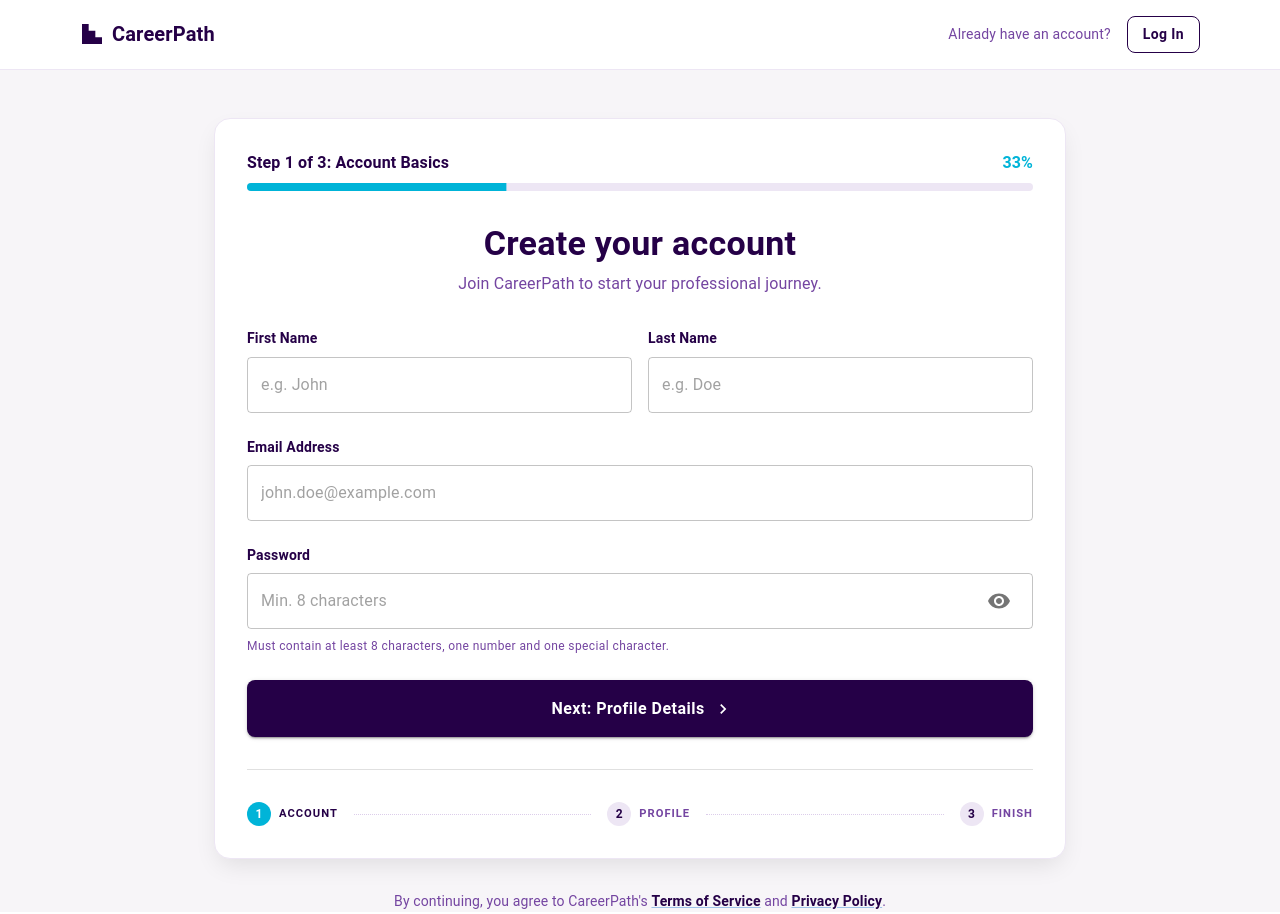
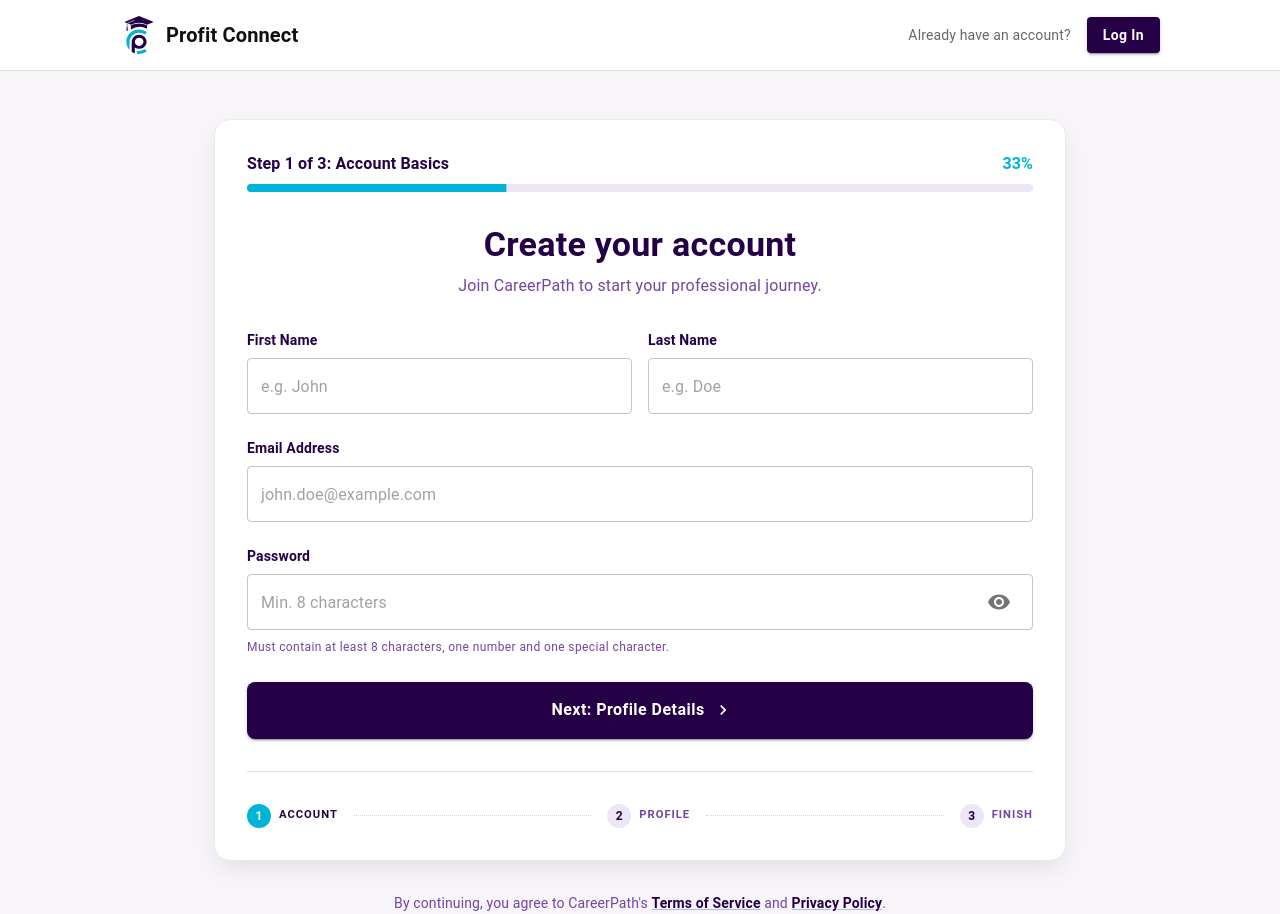
Before and after one commit to mohammad20032004/profit-connect-frontend, a Next.js app: page /sing-up in a window 1280 px wide. Built offline with nearby package versions, Linux system fonts and the light colour scheme.

Commit message:
تعديلات المفروض انها صحيحة

```diff
--- a/src/app/layout.js
+++ b/src/app/layout.js
@@ -1,37 +1,23 @@
+import Header from "@/components/layout/Header";
+import StoreProvider from '@/components/StoreProvider';
 import localFont from "next/font/local";
 import "./globals.css";
-// ThemeRegistry ensures Emotion styles generated on the server are flushed into the HTML
-import ThemeRegistry from '@/components/ThemeRegistry/ThemeRegistry';
-// Header is a client component
-import Header from "@/components/layout/Header";
 
-const dubai = localFont({
-  src: [
-    { path: "../../public/Fonts_Dubai/Dubai-Light.ttf", weight: "300" },
-    { path: "../../public/Fonts_Dubai/Dubai-Regular.ttf", weight: "400" },
-    { path: "../../public/Fonts_Dubai/Dubai-Medium.ttf", weight: "500" },
-    { path: "../../public/Fonts_Dubai/Dubai-Bold.ttf", weight: "700" },
-  ],
-  variable: "--font-dubai",
-  display: "swap",
-});
+
 export const metadata = {
   title: "Profit Connect",
   icons: "/logo/logo.svg",
   description: "A professional networking platform to connect, share, and grow your career.",
 };
 
-
-export default function RootLayout({ children }) {
+export default async function LocaleLayout({ children }) {
   return (
-    <html lang="en" className={dubai.variable}>
-      <body className={dubai.className}>
-        <ThemeRegistry>
-                      <Header />
-
-
-          {children}
-        </ThemeRegistry>
+    <html>
+      <body>
+        <StoreProvider>
+            <Header />
+            {children}
+        </StoreProvider>
       </body>
     </html>
   );
--- /dev/null
+++ b/src/components/StoreProvider.js
@@ -0,0 +1,7 @@
+"use client";
+import { Provider } from "react-redux";
+import { store } from "@/lib/features/store";
+
+export default function StoreProvider({ children }) {
+  return <Provider store={store}>{children}</Provider>;
+}
--- /dev/null
+++ b/src/components/forms/singUp/SingupHeader.jsx
@@ -0,0 +1,39 @@
+import React from 'react'
+import { Box, Typography, Stack , Button} from '@mui/material';
+import Image from 'next/image';
+export default function SingupHeader() {
+
+const themeColors = {
+  primary: "#250047",
+  accentCyan: "#00B4D8",
+  bgLight: "#f7f5f8",
+  textPurple: "#7445a1",
+  borderLight: "#dccdea"
+};
+  return (
+    <Box component="header" sx={{
+           display: 'flex', justifyContent: 'space-between', alignItems: 'center',
+           px: { xs: 2, md: 15 }, py: 2, bgcolor: 'white', borderBottom: '1px solid', borderColor: 'divider'
+         }}>
+           <Stack direction="row" spacing={1} alignItems="center">
+             <Box sx={{ color: themeColors.primary, display: 'flex' }}>
+                   <Image src="/logo/logo.svg" alt="Logo" width={38} height={38} />
+             </Box>
+             <Typography variant="h6" sx={{ fontWeight: 'bold', color: themeColors.textDark }}>
+               Profit Connect
+             </Typography>
+           </Stack>
+           <Stack direction="row" spacing={2} alignItems="center">
+             <Typography variant="body2" color="text.secondary" sx={{ display: { xs: 'none', sm: 'block' } }}>
+               Already have an account?
+             </Typography>
+             <Button variant="contained" sx={{
+               bgcolor: themeColors.primary, fontWeight: 'bold', textTransform: 'none',
+               '&:hover': { bgcolor: '#560ca3' }
+             }}>
+               Log In
+             </Button>
+           </Stack>
+         </Box>
+  )
+}
--- a/src/components/forms/singUp/SingupPageStep1.jsx
+++ b/src/components/forms/singUp/SingupPageStep1.jsx
@@ -8,6 +8,7 @@ import {
   Visibility, VisibilityOff, ChevronRight,
   Person, Work, CheckCircle
 } from '@mui/icons-material';
+import SingupHeader from './SingupHeader';
 
 
 const colors = {
@@ -36,31 +37,7 @@ export default function SingupPageStep1({ onNext, data }) {
   return (
     <Box sx={{ bgcolor: colors.bgLight, minHeight: '100vh' }}>
       {/* Header */}
-      <Box sx={{
-        display: 'flex', justifyContent: 'space-between', alignItems: 'center',
-        px: { xs: 2, md: 10 }, py: 2, bgcolor: 'white', borderBottom: '1px solid #ede6f4'
-      }}>
-        <Stack direction="row" spacing={1} alignItems="center">
-          <svg width="24" height="24" viewBox="0 0 48 48" fill={colors.primary}>
-            <path d="M4 4H17.3334V17.3334H30.6666V30.6666H44V44H4V4Z" />
-          </svg>
-          <Typography variant="h6" sx={{ fontWeight: 'bold', color: colors.primary }}>
-            CareerPath
-          </Typography>
-        </Stack>
-        <Stack direction="row" spacing={2} alignItems="center">
-          <Typography variant="body2" sx={{ color: colors.textPurple, display: { xs: 'none', sm: 'block' } }}>
-            Already have an account?
-          </Typography>
-          <Button variant="outlined" sx={{
-            color: colors.primary, borderColor: colors.primary,
-            fontWeight: 'bold', borderRadius: '8px', textTransform: 'none'
-          }}>
-            Log In
-          </Button>
-        </Stack>
-      </Box>
-
+<SingupHeader />
       {/* Main Form Container */}
       <Container maxWidth="md" sx={{ mt: 6 }}>
         <Paper elevation={0} sx={{
--- a/src/components/forms/singUp/SingupPageStep2.jsx
+++ b/src/components/forms/singUp/SingupPageStep2.jsx
@@ -7,7 +7,7 @@ import {
 import {
   School, Work, ChevronRight, ArrowBack, CheckCircle, ArrowForward
 } from '@mui/icons-material';
-
+import SingupHeader from './SingupHeader';
 // إعداد الألوان والسمات المخصصة
 const themeColors = {
   primary: "#6b10c6",
@@ -29,33 +29,7 @@ export default function SingupPageStep2({ onNext, onBack, data }) {
     <Box sx={{ bgcolor: themeColors.bgLight, minHeight: '100vh', display: 'flex', flexDirection: 'column' }}>
 
       {/* 1. Header (Top Navigation) */}
-      <Box component="header" sx={{
-        display: 'flex', justifyContent: 'space-between', alignItems: 'center',
-        px: { xs: 2, md: 15 }, py: 2, bgcolor: 'white', borderBottom: '1px solid', borderColor: 'divider'
-      }}>
-        <Stack direction="row" spacing={1} alignItems="center">
-          <Box sx={{ color: themeColors.primary, display: 'flex' }}>
-            <svg width="24" height="24" viewBox="0 0 48 48" fill="currentColor">
-              <path d="M4 4H17.3334V17.3334H30.6666V30.6666H44V44H4V4Z" />
-            </svg>
-          </Box>
-          <Typography variant="h6" sx={{ fontWeight: 'bold', color: themeColors.textDark }}>
-            CareerPath
-          </Typography>
-        </Stack>
-        <Stack direction="row" spacing={2} alignItems="center">
-          <Typography variant="body2" color="text.secondary" sx={{ display: { xs: 'none', sm: 'block' } }}>
-            Already have an account?
-          </Typography>
-          <Button variant="contained" sx={{
-            bgcolor: themeColors.primary, fontWeight: 'bold', textTransform: 'none',
-            '&:hover': { bgcolor: '#560ca3' }
-          }}>
-            Log In
-          </Button>
-        </Stack>
-      </Box>
-
+<SingupHeader />
       {/* 2. Main Content */}
       <Container maxWidth="md" sx={{ py: 8, flex: 1, display: 'flex', flexDirection: 'column', justifyContent: 'center' }}>
         <Paper elevation={0} sx={{
--- /dev/null
+++ b/src/lib/features/store.js
@@ -0,0 +1,9 @@
+import { configureStore } from '@reduxjs/toolkit';
+import userReducer from './userSlice';
+
+export const store = configureStore({
+  reducer: {
+    user: userReducer,
+    // يمكنك إضافة المزيد من الـ reducers هنا مستقبلاً
+  },
+});
--- /dev/null
+++ b/src/lib/features/userSlice.js
@@ -0,0 +1,26 @@
+import { createSlice } from '@reduxjs/toolkit';
+
+const initialState = {
+  profile: {
+    name: "Amen",
+    email: "amen@example.com",
+    preferredLanguage: "en", // هذه القيمة ستحدد اللغة لاحقاً
+  },
+  isLoggedIn: true,
+};
+
+const userSlice = createSlice({
+  name: 'user',
+  initialState,
+  reducers: {
+    updateLanguage: (state, action) => {
+      state.profile.preferredLanguage = action.payload;
+    },
+    setUserProfile: (state, action) => {
+      state.profile = action.payload;
+    },
+  },
+});
+
+export const { updateLanguage, setUserProfile } = userSlice.actions;
+export default userSlice.reducer;
```
